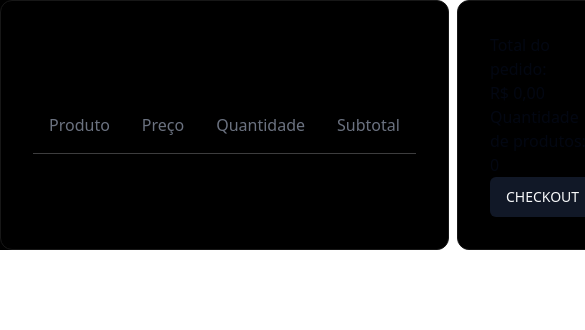
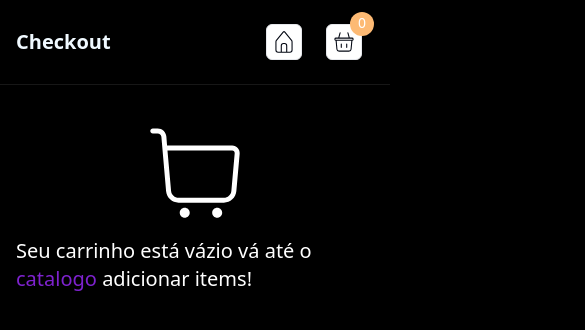
Before and after one commit to luca-henrique/frontend-fake-marketplace, a React (Vite) app: page /checkout in a window 390 px wide. Shown: the top 330 px of the page, 585 px wide, since content can reach past the window. Built offline with nearby package versions, Linux system fonts and the light colour scheme.

Commit message:
feat: layout responsivity

```diff
--- a/app/globals.css
+++ b/app/globals.css
@@ -70,6 +70,9 @@
   * {
     @apply border-border;
   }
+  html, body {
+    background-color: #000000;
+  }
   body {
     @apply bg-background text-foreground;
   }
--- a/src/components/atomic/layout/HomeLayout.tsx
+++ b/src/components/atomic/layout/HomeLayout.tsx
@@ -2,13 +2,14 @@ import { ReactNode } from 'react';
 import { Header } from '../organisms/Header/Header'
 
 interface ParentComponentProps {
+  title: string;
   children: ReactNode;
 }
 
-export const PageLayout: React.FC<ParentComponentProps> = ({ children }) => {
+export const PageLayout: React.FC<ParentComponentProps> = ({ title, children }) => {
   return(
     <div className='bg-black'>
-      <Header />
+      <Header title={title} />
       <div className='py-6 px-4 md:px-22 lg:px-36'>
         {children}
       </div>
--- a/src/components/atomic/molecules/Card/CheckoutCard.tsx
+++ b/src/components/atomic/molecules/Card/CheckoutCard.tsx
@@ -7,7 +7,7 @@ export const CheckoutCard = (props: CardProps) => {
   return (
     <div
       {...props}
-      className={`w-auto bg-black flex flex-col items-center justify-center p-8 border  border-neutral-900 rounded-xl ${className}`}
+      className={`w-auto bg-black items-center justify-center p-8 border  border-neutral-900 rounded-xl ${className}`}
     >
       {children}
     </div>
--- a/src/components/atomic/molecules/Td/Td.tsx
+++ b/src/components/atomic/molecules/Td/Td.tsx
@@ -4,5 +4,5 @@ interface TdProps extends HTMLProps<HTMLTableCellElement> {}
 
 export const Td = (props: TdProps) => {
   const { className } = props;
-  return <td {...props} className={`text-white p-4 text-center align-middle font-medium ${className}`}></td>;
+  return <td {...props} className={`text-white p-4 text-center align-middle font-medium text-xs sm:text-base ${className}`}></td>;
 };
--- a/src/components/atomic/molecules/Th/Th.tsx
+++ b/src/components/atomic/molecules/Th/Th.tsx
@@ -4,5 +4,5 @@ interface ThProps extends HTMLProps<HTMLTableCellElement> {}
 
 export const Th = (props: ThProps) => {
   const { className } = props;
-  return <th {...props} className={`text-muted-foreground p-4 text-center align-middle font-medium ${className}`}></th>;
+  return <th {...props} className={`text-muted-foreground p-4 text-center align-middle font-medium text-xs sm:text-base ${className}`}></th>;
 };
--- a/src/components/atomic/organisms/CheckoutQuantity/CheckoutQuantity.tsx
+++ b/src/components/atomic/organisms/CheckoutQuantity/CheckoutQuantity.tsx
@@ -15,7 +15,7 @@ export const CheckoutQuantity = (props: CheckoutQuantityProps) => {
       <Button className="bg-violet-800" onClick={() => onAddProduct("+")}>
         +
       </Button>
-      <span className="py-1 px-2 border  border-neutral-900 rounded-md">
+      <span className="py-2 px-4 border  border-neutral-900 rounded-md self-center">
         {quantity}
       </span>
       <Button className="bg-red-400" onClick={() => onAddProduct("-")}>
--- a/src/components/atomic/organisms/Header/Header.tsx
+++ b/src/components/atomic/organisms/Header/Header.tsx
@@ -1,26 +1,39 @@
+import { useAppSelector } from "@/hooks/useAppSelector";
+import { useMemo } from "react";
+import { CiHome, CiShoppingBasket } from "react-icons/ci";
+import { Link } from "react-router-dom";
 
-import { useAppSelector } from '@/hooks/useAppSelector';
-import { CiShoppingBasket } from "react-icons/ci";
-import { Link } from 'react-router-dom';
+type Props = {
+  title: string;
+};
+export const Header = ({ title }: Props) => {
+  const { data } = useAppSelector((state) => state.cart);
 
-export const Header = () => {
-  const {count} = useAppSelector((state )=> state.cart)
+  const quantity = useMemo(() => {
+    if (data?.length === 0) return 0;
+    return data
+      ?.map((product) => product.countProduct)
+      ?.reduce((acc, curr) => acc + curr);
+  }, [data]);
 
-  return(
+  return (
     <header className="py-6 px-4 md:px-22 lg:px-36 relative w-full border-b border-neutral-900">
       <div className="w-full z-99 flex items-center justify-between">
-        <Link to={"/"}>
-          <h1 className="lg:text-4xl md:text-3xl text-xl font-semibold text-sky-50">Catalogo de Produtos</h1>
-        </Link>
+        <h1 className="lg:text-4xl md:text-3xl text-xl font-semibold text-sky-50">
+          {title}
+        </h1>
         <div className="flex items-center justify-between">
+          <Link className="relative lg:mx-6 md:mx-4 mx-3" to={"/"}>
+            <CiHome className="text-4xl bg-white dark:bg-grayshade-400 border border-grayshade-200 p-1 rounded-md" />
+          </Link>
           <Link className="relative lg:mx-6 md:mx-4 mx-3" to={"/checkout"}>
             <span className="absolute text-sm -top-3 -right-3 p-1 w-6 h-6 text-center leading-none rounded-full text-white bg-orange-300">
-              {count}
+              {quantity}
             </span>
             <CiShoppingBasket className="text-4xl bg-white dark:bg-grayshade-400 border border-grayshade-200 p-1 rounded-md" />
           </Link>
         </div>
       </div>
     </header>
-  )
-}
+  );
+};
--- a/src/pages/Checkout/Checkout.tsx
+++ b/src/pages/Checkout/Checkout.tsx
@@ -1,3 +1,4 @@
+import { PageLayout } from "@/components/atomic/layout/HomeLayout";
 import { CheckoutCard } from "@/components/atomic/molecules/Card/CheckoutCard";
 import { Td } from "@/components/atomic/molecules/Td/Td";
 import { Th } from "@/components/atomic/molecules/Th/Th";
@@ -9,11 +10,12 @@ import {
 import { CheckoutTable } from "@/components/atomic/organisms/Table/Table";
 import { Button } from "@/components/ui/button";
 import { useAppSelector } from "@/hooks/useAppSelector";
-import { removeProductCart } from "@/store/reducer/cart/actions";
+import { clearCart, removeProductCart } from "@/store/reducer/cart/actions";
 import { ProductCart } from "@/store/reducer/cart/types";
 import { numberFormatBr } from "@/util/numberFormater";
-import { useMemo } from "react";
+import { CiShoppingCart } from "react-icons/ci";
 import { useDispatch } from "react-redux";
+import { Link } from "react-router-dom";
 
 export interface AddProductProps {
   id: number;
@@ -21,26 +23,27 @@ export interface AddProductProps {
 }
 
 export const Checkout = () => {
-  const { data } = useAppSelector((state) => state.cart);
+  const { data, count, total } = useAppSelector((state) => state.cart);
   const dispatch = useDispatch();
 
-  const total = useMemo(() => {
-    if (data?.length === 0) return 0;
-    data
-      ?.map((product) => product.price * product.countProduct)
-      ?.reduce((acc, curr) => acc + curr);
-  }, [data]);
-
-  const quantity = useMemo(() => {
-    if (data?.length === 0) return 0;
-    data
-      ?.map((product) => product.countProduct)
-      ?.reduce((acc, curr) => acc + curr);
-  }, [data]);
+  if (data?.length === 0) {
+    return (
+      <PageLayout title="Checkout">
+        <div className="text-white flex flex-col items-center">
+          <CiShoppingCart className="text-9xl p-1 rounded-md" />
+          <span className="text-xl">
+            Seu carrinho está vázio vá até o <Link className="text-purple-700" to="/">catalogo</Link>{" "}
+            adicionar items!
+          </span>
+        </div>
+      </PageLayout>
+    );
+  }
 
   return (
-    <div className="bg-black flex gap-2">
-      <CheckoutCard className="flex-1">
+    <PageLayout title="Checkout">
+      <div className="flex flex-col sm:flex-row gap-2">
+        <CheckoutCard className="block sm:flex sm:justify-center flex-1 overflow-x-auto">
           <CheckoutTable>
             <thead>
               <Tr>
@@ -69,13 +72,16 @@ export const Checkout = () => {
             </tbody>
           </CheckoutTable>
         </CheckoutCard>
-      <CheckoutCard className="flex-1">
+        <CheckoutCard className="text-white">
+          <div className="flex flex-col justify-between h-full">
             <div>
               <p>Total do pedido: {numberFormatBr(total || 0)}</p>
-          <p>Quantidade de produtos: {quantity}</p>
-          <Button>CHECKOUT</Button>
+              <p>Quantidade de produtos: {count || 0}</p>
+            </div>
+            <Button className="mt-8" onClick={() => dispatch(clearCart())}>CHECKOUT</Button>
           </div>
         </CheckoutCard>
       </div>
+    </PageLayout>
   );
 };
--- a/src/pages/Home/Home.tsx
+++ b/src/pages/Home/Home.tsx
@@ -1,24 +1,21 @@
-import { CatalogProductList } from '@/components/atomic/organisms/CatalogProductList/CatalogProductList';
-import { Header } from '@/components/atomic/organisms/Header/Header';
-import { FiltersProduct } from '@/components/atomic/organisms/FiltersProduct/FiltersProduct';
-import { Input } from '../../components/atomic/atom/Input/Input';
-import { useSearchProduct } from '../../hooks/useSearchProduct';
+import { CatalogProductList } from "@/components/atomic/organisms/CatalogProductList/CatalogProductList";
+import { FiltersProduct } from "@/components/atomic/organisms/FiltersProduct/FiltersProduct";
+import { Input } from "../../components/atomic/atom/Input/Input";
+import { useSearchProduct } from "../../hooks/useSearchProduct";
+import { PageLayout } from "@/components/atomic/layout/HomeLayout";
 
 function App() {
-  const {setInputSearch} = useSearchProduct()
+  const { setInputSearch } = useSearchProduct();
 
   return (
-    <div className='bg-black'>
-      <Header />
-      <div className='py-6 px-4 md:px-22 lg:px-36'>
-        <Input onChange={setInputSearch} />
-        <div className='flex sm:flex-row flex-col-reverse'>
-          <CatalogProductList />
-          <FiltersProduct />
-        </div>
+    <PageLayout title="Catalogo de Produtos">
+      <Input onChange={setInputSearch} />
+      <div className="flex sm:flex-row flex-col-reverse">
+        <CatalogProductList />
+        <FiltersProduct />
       </div>
-    </div>
-  )
+    </PageLayout>
+  );
 }
 
-export default App
+export default App;
```
Also changed, not shown: src/main.tsx (+9 -10 lines). Lines whose indentation alone changed are shown as unchanged.
